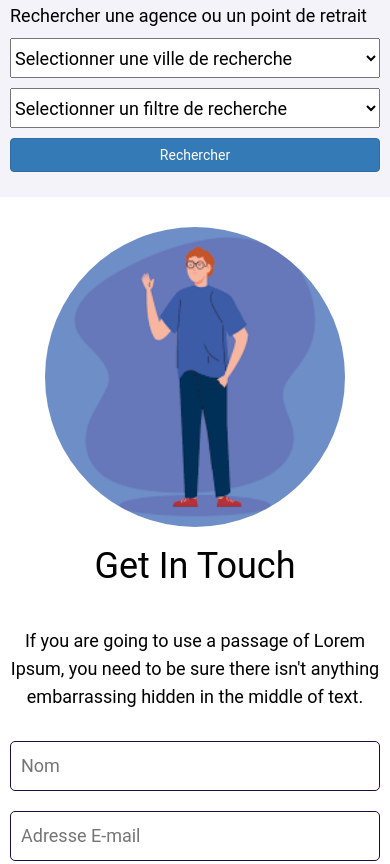
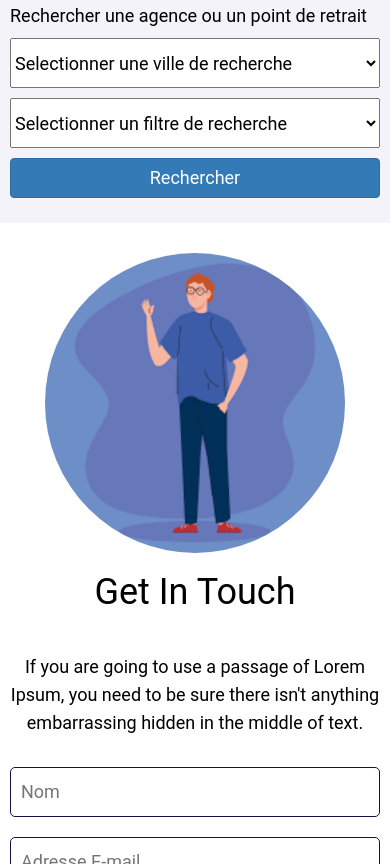
Before and after one commit to SeneBank/public-website, a plain HTML site: page index.html in a window 390 px wide. Shown: the part 3068-3932 px from the top of the page. Drawn offline with nearby package versions, Linux system fonts and the light colour scheme; a web font is replaced by a local one.

```diff
--- a/main.css
+++ b/main.css
@@ -402,8 +402,14 @@
 
 }
 
+.map-search input[type=button]{
+    font-size: 18px;
+}
+
 select{
     color: #000;
+    height: 50px;
+    font-size: 18px;
 }
 select * {
     color: #000;
@@ -432,7 +438,8 @@
     }
 
     select{
-        height: 40px;
+        height: 50px;
+        width: 100%;
         font-size: 18px;
     }
 }
@@ -494,6 +501,8 @@
         font-size: 18px;
         padding-left: 10px;
         width: 100%;
+        border: 1px solid #1D0D44;
+        border-radius: 5px;
     }
 @media screen and (max-width: 960px){
 
```
